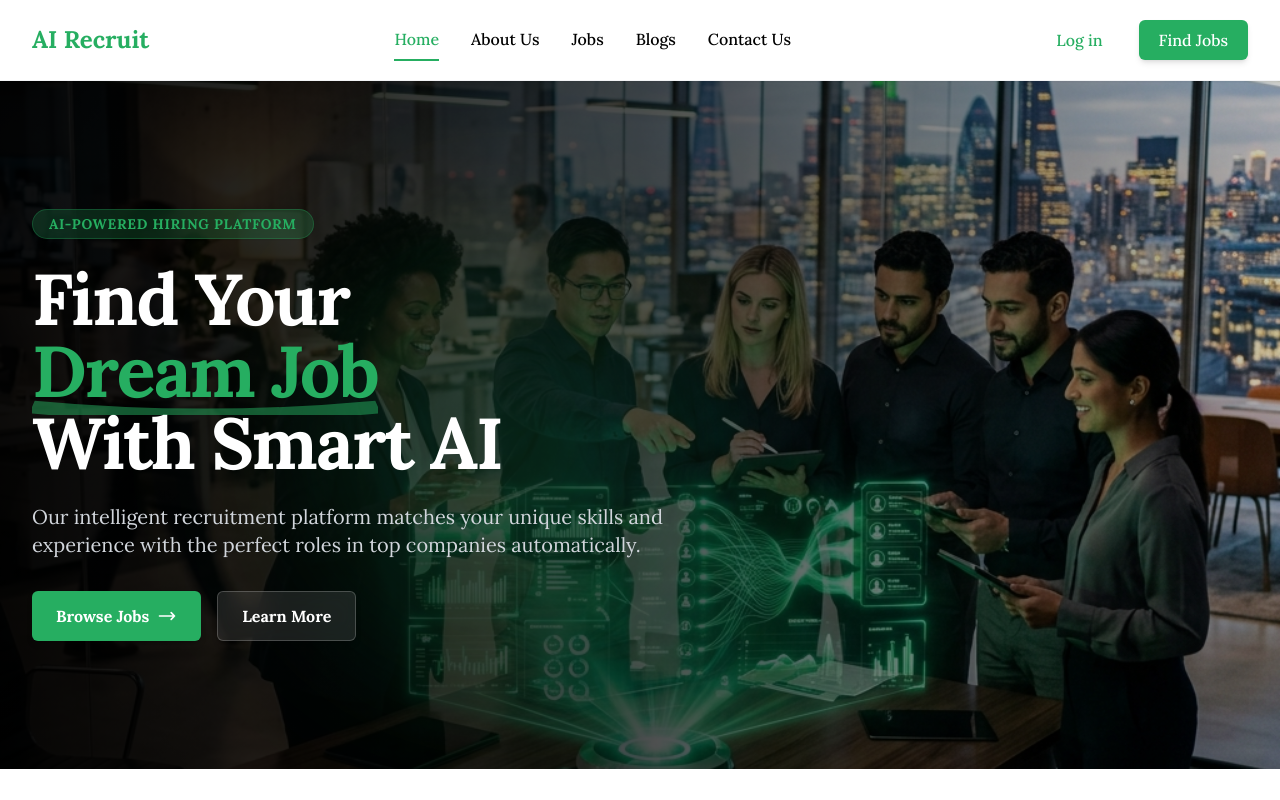
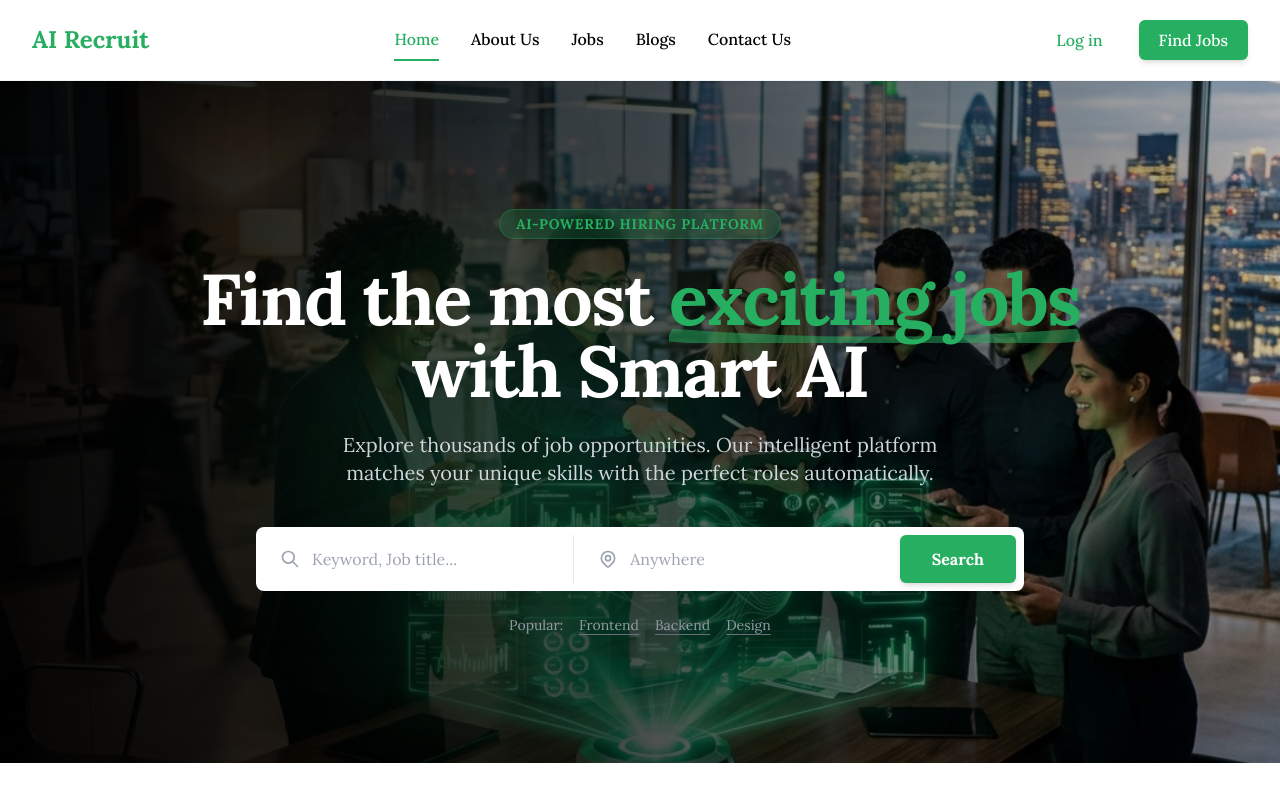
Before and after one commit to Iqbalhossen07/ai-recruitment, a Next.js app: page / in a window 1280 px wide. Shown: the top 800 px of the page. Built offline with nearby package versions, Linux system fonts and the light colour scheme.

Commit message:
feat: center hero text and add functional search bar

```diff
--- a/src/app/jobs/page.tsx
+++ b/src/app/jobs/page.tsx
@@ -2,16 +2,27 @@ import Link from "next/link";
 import prisma from "@/lib/prisma";
 import BreadcrumbBanner from "@/components/layout/BreadcrumbBanner";
 
-export default async function JobsPage() {
+export default async function JobsPage({ searchParams }: { searchParams: { [key: string]: string | string[] | undefined } }) {
+  const q = typeof searchParams.q === 'string' ? searchParams.q : undefined;
+
+  const whereClause: any = { isActive: true };
+  if (q) {
+    whereClause.OR = [
+      { title: { contains: q } },
+      { keywords: { contains: q } },
+      { description: { contains: q } },
+    ];
+  }
+
   const jobs = await prisma.job.findMany({
-    where: { isActive: true },
+    where: whereClause,
     orderBy: { createdAt: 'desc' }
   });
 
   return (
     <div className="flex flex-col min-h-screen">
       <BreadcrumbBanner
-        title="Available Opportunities"
+        title={q ? `Search results for "${q}"` : "Available Opportunities"}
         subtitle="Find a role that matches your skills and ambitions."
       />
 
--- a/src/app/page.tsx
+++ b/src/app/page.tsx
@@ -23,30 +23,55 @@ export default function Home() {
           <div className="absolute top-1/4 left-1/4 w-96 h-96 bg-primary/20 rounded-full blur-[100px] mix-blend-screen animate-pulse"></div>
         </div>
 
-        <div className="max-w-7xl mx-auto w-full relative z-10">
+        <div className="max-w-7xl mx-auto w-full relative z-10 flex flex-col items-center justify-center">
 
-          {/* Left Text Content */}
-          <div className="text-left max-w-2xl mt-10 md:mt-0">
+          {/* Centered Text Content */}
+          <div className="text-center max-w-4xl mt-10 md:mt-0 flex flex-col items-center">
             <span className="inline-block py-1 px-4 rounded-full bg-primary/20 text-primary border border-primary/30 text-xs md:text-sm font-bold tracking-wider uppercase mb-4 md:mb-6 backdrop-blur-md shadow-sm">
               AI-Powered Hiring Platform
             </span>
             <h1 className="text-4xl sm:text-5xl md:text-7xl font-bold text-white mb-4 md:mb-6 leading-[1.1] tracking-tight">
-              Find Your <span className="text-primary relative inline-block">Dream Job<svg className="absolute w-full h-3 md:h-4 -bottom-1 md:-bottom-2 left-0 text-primary opacity-50" viewBox="0 0 100 10" preserveAspectRatio="none"><path d="M0 5 Q 50 15 100 5" stroke="currentColor" strokeWidth="8" fill="transparent"/></svg></span><br/>With Smart AI
+              Find the most <span className="text-primary relative inline-block">exciting jobs<svg className="absolute w-full h-3 md:h-4 -bottom-1 md:-bottom-2 left-0 text-primary opacity-50" viewBox="0 0 100 10" preserveAspectRatio="none"><path d="M0 5 Q 50 15 100 5" stroke="currentColor" strokeWidth="8" fill="transparent"/></svg></span><br/>with Smart AI
             </h1>
-            <p className="text-base sm:text-lg md:text-xl text-gray-300 mb-6 md:mb-8 leading-relaxed font-light">
-              Our intelligent recruitment platform matches your unique skills and experience with the perfect roles in top companies automatically.
+            <p className="text-base sm:text-lg md:text-xl text-gray-300 mb-8 md:mb-10 leading-relaxed font-light max-w-2xl">
+              Explore thousands of job opportunities. Our intelligent platform matches your unique skills with the perfect roles automatically.
             </p>
 
-            {/* Buttons - Side by side on all devices, reduced padding, black shadows */}
-            <div className="flex flex-row flex-wrap gap-3 md:gap-4">
-              <Link href="/jobs" className="bg-primary text-white px-5 md:px-6 py-2.5 md:py-3 rounded-md font-bold hover:bg-primary-hover hover:-translate-y-1 shadow-md hover:shadow-xl shadow-black/20 transition-all duration-300 text-center flex items-center justify-center space-x-2 text-sm md:text-base">
-                <span>Browse Jobs</span>
-                <svg className="w-4 h-4 md:w-5 md:h-5" fill="none" viewBox="0 0 24 24" stroke="currentColor"><path strokeLinecap="round" strokeLinejoin="round" strokeWidth={2} d="M17 8l4 4m0 0l-4 4m4-4H3" /></svg>
-              </Link>
-              <Link href="/about" className="bg-white/10 text-white border border-white/20 px-5 md:px-6 py-2.5 md:py-3 rounded-md font-bold hover:bg-white/20 hover:-translate-y-1 shadow-md hover:shadow-xl shadow-black/20 transition-all duration-300 text-center backdrop-blur-md text-sm md:text-base">
-                Learn More
-              </Link>
+            {/* Search Bar Form */}
+            <form action="/jobs" method="GET" className="w-full max-w-3xl bg-white rounded-lg p-2 shadow-2xl flex flex-col md:flex-row gap-2 transform hover:scale-[1.01] transition-transform duration-300">
+
+              <div className="flex-1 flex items-center px-4 md:border-r border-gray-200">
+                <svg className="w-5 h-5 text-gray-400 flex-shrink-0" fill="none" viewBox="0 0 24 24" stroke="currentColor"><path strokeLinecap="round" strokeLinejoin="round" strokeWidth={2} d="M21 21l-6-6m2-5a7 7 0 11-14 0 7 7 0 0114 0z" /></svg>
+                <input
+                  type="text"
+                  name="q"
+                  placeholder="Keyword, Job title..."
+                  className="w-full py-3 px-3 outline-none text-black bg-transparent placeholder-gray-400"
+                />
+              </div>
+
+              <div className="flex-1 flex items-center px-4">
+                <svg className="w-5 h-5 text-gray-400 flex-shrink-0" fill="none" viewBox="0 0 24 24" stroke="currentColor"><path strokeLinecap="round" strokeLinejoin="round" strokeWidth={2} d="M17.657 16.657L13.414 20.9a1.998 1.998 0 01-2.827 0l-4.244-4.243a8 8 0 1111.314 0z" /><path strokeLinecap="round" strokeLinejoin="round" strokeWidth={2} d="M15 11a3 3 0 11-6 0 3 3 0 016 0z" /></svg>
+                <input
+                  type="text"
+                  name="loc"
+                  placeholder="Anywhere"
+                  className="w-full py-3 px-3 outline-none text-black bg-transparent placeholder-gray-400"
+                />
+              </div>
+
+              <button type="submit" className="bg-primary text-white px-8 py-3 rounded-md font-bold hover:bg-primary-hover shadow-md hover:shadow-lg transition-all duration-300 w-full md:w-auto">
+                Search
+              </button>
+            </form>
+
+            <div className="mt-6 flex items-center space-x-4 text-sm text-gray-400">
+              <span>Popular:</span>
+              <Link href="/jobs?q=Frontend" className="hover:text-white transition-colors underline decoration-gray-500 underline-offset-4">Frontend</Link>
+              <Link href="/jobs?q=Backend" className="hover:text-white transition-colors underline decoration-gray-500 underline-offset-4">Backend</Link>
+              <Link href="/jobs?q=Design" className="hover:text-white transition-colors underline decoration-gray-500 underline-offset-4">Design</Link>
             </div>
+
           </div>
 
         </div>
```
